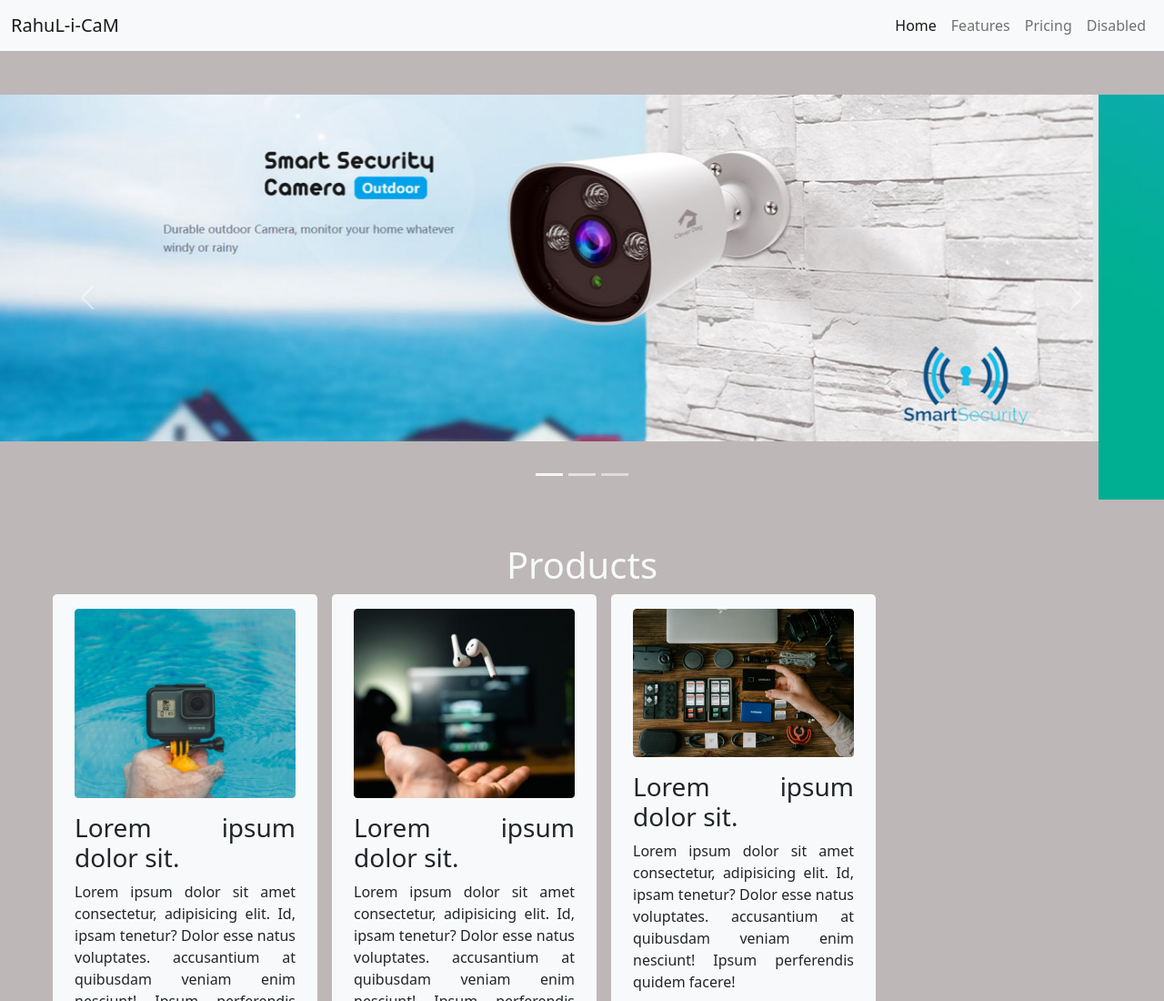
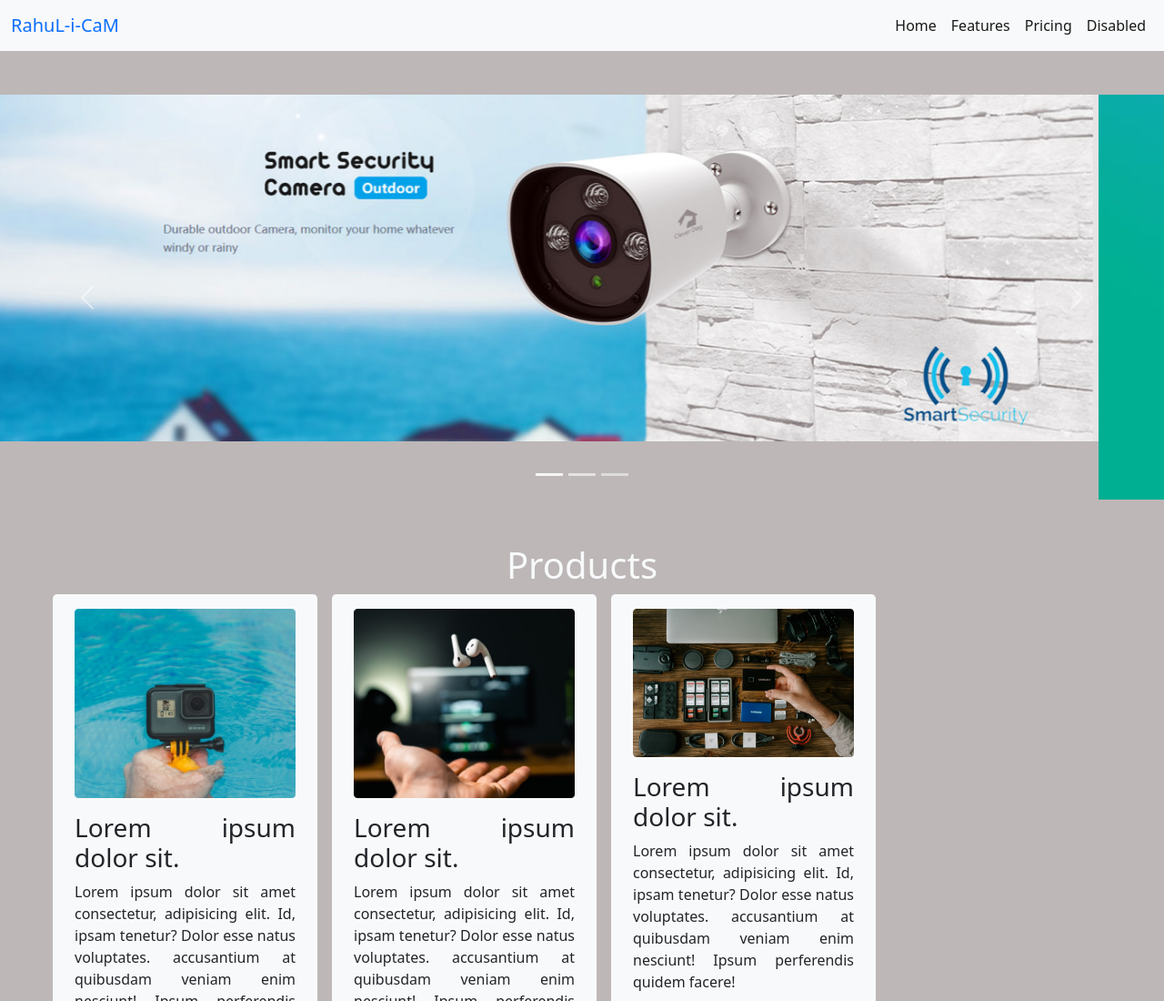
Before and after one commit to MillatSakib/boostrap, a plain HTML site: page index.html in a window 1280 px wide. Shown: the top 1100 px of the page at 91% size. Drawn offline with nearby package versions, Linux system fonts and the light colour scheme.

Commit message:
color-add

```diff
--- a/index.html
+++ b/index.html
@@ -17,18 +17,18 @@
         <section>
             <nav class="navbar navbar-expand-lg navbar-light bg-light">
                 <div class="container-fluid">
-                    <a class="navbar-brand" href="#">RahuL-i-CaM</a>
+                    <a class="navbar-brand" href="#"> <span class="text-primary">RahuL-i-CaM</span> </a>
                     <button class="navbar-toggler" type="button" data-bs-toggle="collapse"
                         data-bs-target="#navbarNavAltMarkup" aria-controls="navbarNavAltMarkup" aria-expanded="false"
                         aria-label="Toggle navigation">
                         <span class="navbar-toggler-icon"></span>
                     </button>
-                    <div class="collapse navbar-collapse d-flex    justify-content-end" id="navbarNavAltMarkup">
-                        <div class="navbar-nav   ">
+                    <div class="collapse navbar-collapse d-flex justify-content-end" id="navbarNavAltMarkup">
+                        <div class="navbar-nav ">
                             <a class="nav-link active " aria-current="page" href="#">Home</a>
-                            <a class="nav-link " href="#">Features</a>
-                            <a class="nav-link" href="#">Pricing</a>
-                            <a class="nav-link" href="#">Disabled</a>
+                            <a class="nav-link active" href="#">Features</a>
+                            <a class="nav-link active" href="#">Pricing</a>
+                            <a class="nav-link active" href="#">Disabled</a>
                         </div>
                     </div>
                 </div>
@@ -71,7 +71,7 @@
             </div>
         </section>
         <!-- ......................................................  -->
-        <div class="container mt-5 ">
+        <div class="container mt-5  ">
             <h1 class="text-center text-light ">Products</h1>
             <div class="row gx-5 ">
 
--- a/style.css
+++ b/style.css
@@ -2,6 +2,8 @@
     text-align: justify;
 
 }
+
+
 .pic{
     margin-top: 1%;
     border-radius: 15px;
```
